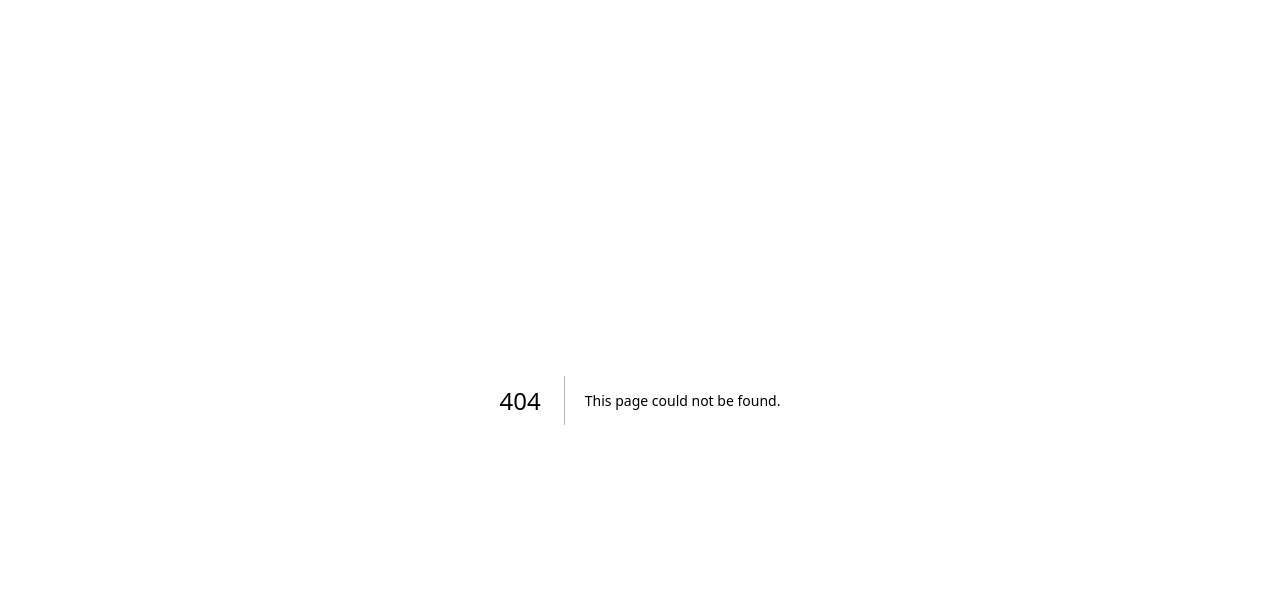
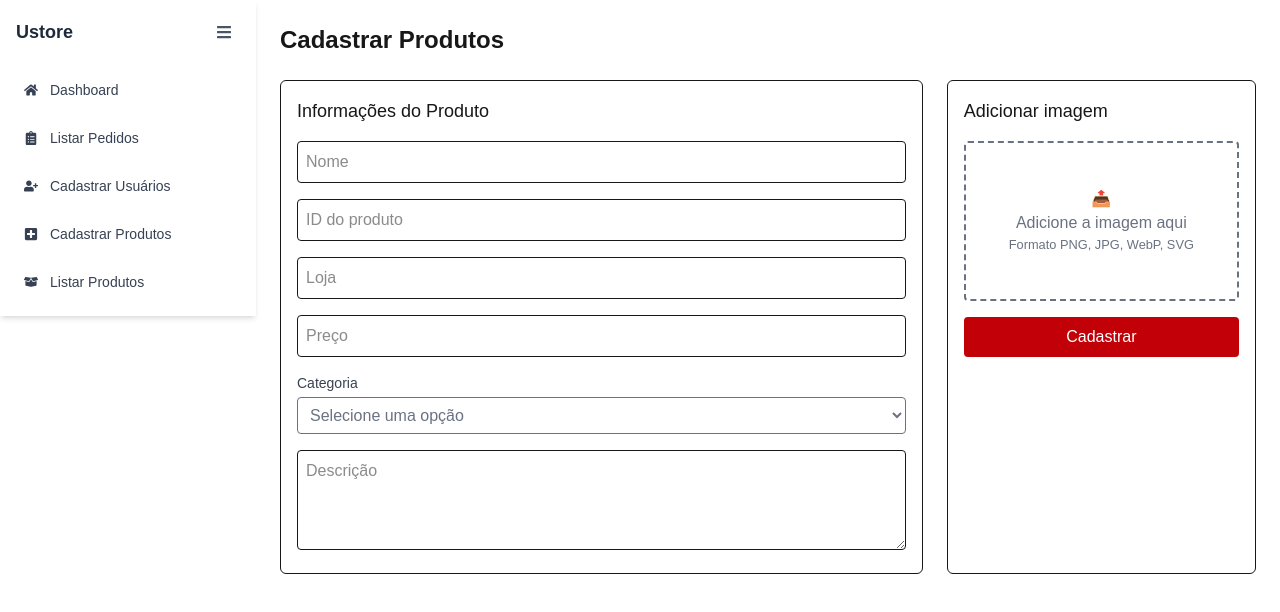
Before and after one commit to Vanessa867/Front_Squad36_Claro, a Next.js app in the folder claro/: page /CadastrarProdutos in a window 1280 px wide. Before the commit this address had no page. Shown: the top 612 px of the page. Built offline with nearby package versions, Linux system fonts and the light colour scheme.

Commit message:
Adiciona funcionalidades para cadastrar produtos

```diff
--- /dev/null
+++ b/claro/src/app/CadastrarProdutos/page.tsx
@@ -0,0 +1,70 @@
+'use client';
+
+import { useState } from "react";
+import SideNav from "@/app/Dashboard/sidenav";
+
+export default function CadastrarProduto() {
+  const [imagem, setImagem] = useState<File | null>(null);
+
+  const handleImagemChange = (e: React.ChangeEvent<HTMLInputElement>) => {
+    if (e.target.files && e.target.files[0]) {
+      setImagem(e.target.files[0]);
+    }
+  };
+
+  const handleSubmit = (e: React.FormEvent) => {
+    e.preventDefault();
+    console.log("Produto cadastrado");
+  };
+
+  return (
+    <div className="flex">
+      <SideNav />
+
+      <main className="flex-1 p-6">
+        <h1 className="text-2xl font-semibold mb-6">Cadastrar Produtos</h1>
+
+        <form onSubmit={handleSubmit} className="grid grid-cols-1 md:grid-cols-3 gap-6">
+          {/* Coluna 1: Informações do Produto */}
+          <div className="md:col-span-2 space-y-4 border p-4 rounded-md">
+            <h2 className="text-lg font-medium">Informações do Produto</h2>
+
+            <input type="text" placeholder="Nome" className="w-full p-2 border rounded" />
+            <input type="text" placeholder="ID do produto" className="w-full p-2 border rounded" />
+            <input type="text" placeholder="Loja" className="w-full p-2 border rounded" />
+            <input type="text" placeholder="Preço" className="w-full p-2 border rounded" />
+
+            <label className="block text-sm font-medium text-gray-700 mb-1">Categoria</label>
+            <select className="w-full p-2 border rounded text-gray-500">
+              <option value="">Selecione uma opção</option>
+              <option value="eletronicos">Eletrônicos</option>
+              <option value="Acessorios">Acessorios</option>
+              <option value="smartphones">Smartphones</option>
+            </select>
+
+            <textarea placeholder="Descrição" className="w-full p-2 border rounded min-h-[100px]" />
+          </div>
+
+          {/* Coluna 2: Upload de Imagem */}
+          <div className="space-y-4 border p-4 rounded-md">
+            <h2 className="text-lg font-medium">Adicionar imagem</h2>
+
+            <label className="flex flex-col items-center justify-center w-full h-40 border-2 border-dashed rounded cursor-pointer hover:bg-gray-50 text-gray-500">
+              <input type="file" accept="image/*" className="hidden" onChange={handleImagemChange} />
+              <span>📤</span>
+              <p>Adicione a imagem aqui</p>
+              <small>Formato PNG, JPG, WebP, SVG</small>
+            </label>
+
+            <button
+              type="submit"
+              className="w-full bg-red-700 hover:bg-red-800 text-white py-2 rounded font-medium"
+            >
+              Cadastrar
+            </button>
+          </div>
+        </form>
+      </main>
+    </div>
+  );
+}
--- a/claro/src/app/page.tsx
+++ b/claro/src/app/page.tsx
@@ -1,103 +1,6 @@
-import Image from "next/image";
+'use client';
+import CadastrarProduto from './CadastrarProdutos/page';
 
 export default function Home() {
-  return (
-    <div className="grid grid-rows-[20px_1fr_20px] items-center justify-items-center min-h-screen p-8 pb-20 gap-16 sm:p-20 font-[family-name:var(--font-geist-sans)]">
-      <main className="flex flex-col gap-[32px] row-start-2 items-center sm:items-start">
-        <Image
-          className="dark:invert"
-          src="/next.svg"
-          alt="Next.js logo"
-          width={180}
-          height={38}
-          priority
-        />
-        <ol className="list-inside list-decimal text-sm/6 text-center sm:text-left font-[family-name:var(--font-geist-mono)]">
-          <li className="mb-2 tracking-[-.01em]">
-            Get started by editing{" "}
-            <code className="bg-black/[.05] dark:bg-white/[.06] px-1 py-0.5 rounded font-[family-name:var(--font-geist-mono)] font-semibold">
-              src/app/page.tsx
-            </code>
-            .
-          </li>
-          <li className="tracking-[-.01em]">
-            Save and see your changes instantly.
-          </li>
-        </ol>
-
-        <div className="flex gap-4 items-center flex-col sm:flex-row">
-          <a
-            className="rounded-full border border-solid border-transparent transition-colors flex items-center justify-center bg-foreground text-background gap-2 hover:bg-[#383838] dark:hover:bg-[#ccc] font-medium text-sm sm:text-base h-10 sm:h-12 px-4 sm:px-5 sm:w-auto"
-            href="https://vercel.com/new?utm_source=create-next-app&utm_medium=appdir-template-tw&utm_campaign=create-next-app"
-            target="_blank"
-            rel="noopener noreferrer"
-          >
-            <Image
-              className="dark:invert"
-              src="/vercel.svg"
-              alt="Vercel logomark"
-              width={20}
-              height={20}
-            />
-            Deploy now
-          </a>
-          <a
-            className="rounded-full border border-solid border-black/[.08] dark:border-white/[.145] transition-colors flex items-center justify-center hover:bg-[#f2f2f2] dark:hover:bg-[#1a1a1a] hover:border-transparent font-medium text-sm sm:text-base h-10 sm:h-12 px-4 sm:px-5 w-full sm:w-auto md:w-[158px]"
-            href="https://nextjs.org/docs?utm_source=create-next-app&utm_medium=appdir-template-tw&utm_campaign=create-next-app"
-            target="_blank"
-            rel="noopener noreferrer"
-          >
-            Read our docs
-          </a>
-        </div>
-      </main>
-      <footer className="row-start-3 flex gap-[24px] flex-wrap items-center justify-center">
-        <a
-          className="flex items-center gap-2 hover:underline hover:underline-offset-4"
-          href="https://nextjs.org/learn?utm_source=create-next-app&utm_medium=appdir-template-tw&utm_campaign=create-next-app"
-          target="_blank"
-          rel="noopener noreferrer"
-        >
-          <Image
-            aria-hidden
-            src="/file.svg"
-            alt="File icon"
-            width={16}
-            height={16}
-          />
-          Learn
-        </a>
-        <a
-          className="flex items-center gap-2 hover:underline hover:underline-offset-4"
-          href="https://vercel.com/templates?framework=next.js&utm_source=create-next-app&utm_medium=appdir-template-tw&utm_campaign=create-next-app"
-          target="_blank"
-          rel="noopener noreferrer"
-        >
-          <Image
-            aria-hidden
-            src="/window.svg"
-            alt="Window icon"
-            width={16}
-            height={16}
-          />
-          Examples
-        </a>
-        <a
-          className="flex items-center gap-2 hover:underline hover:underline-offset-4"
-          href="https://nextjs.org?utm_source=create-next-app&utm_medium=appdir-template-tw&utm_campaign=create-next-app"
-          target="_blank"
-          rel="noopener noreferrer"
-        >
-          <Image
-            aria-hidden
-            src="/globe.svg"
-            alt="Globe icon"
-            width={16}
-            height={16}
-          />
-          Go to nextjs.org →
-        </a>
-      </footer>
-    </div>
-  );
+  return <CadastrarProduto />;
 }
```
Also changed, not shown: 2 other files (tests, documents, lock files or other folders).
